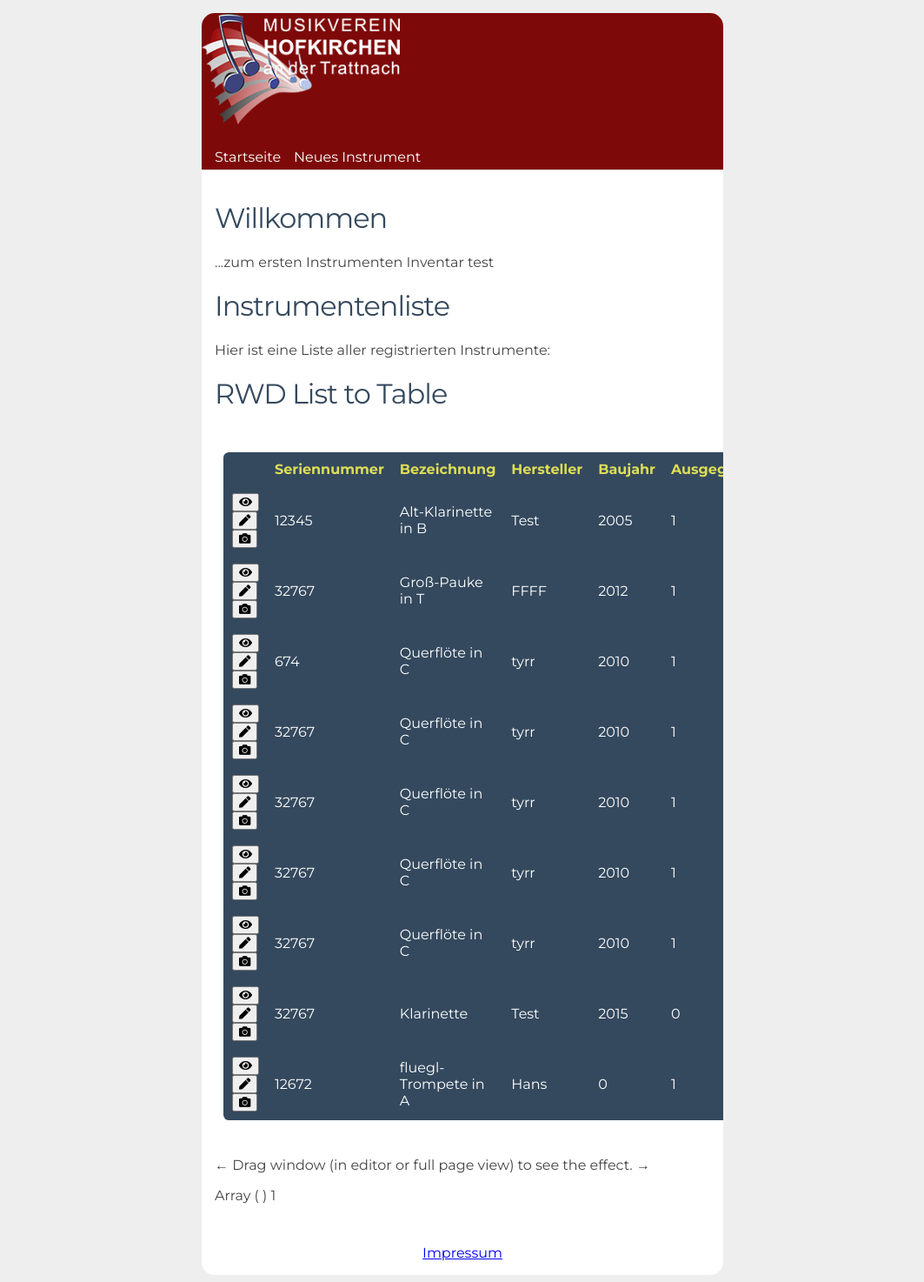
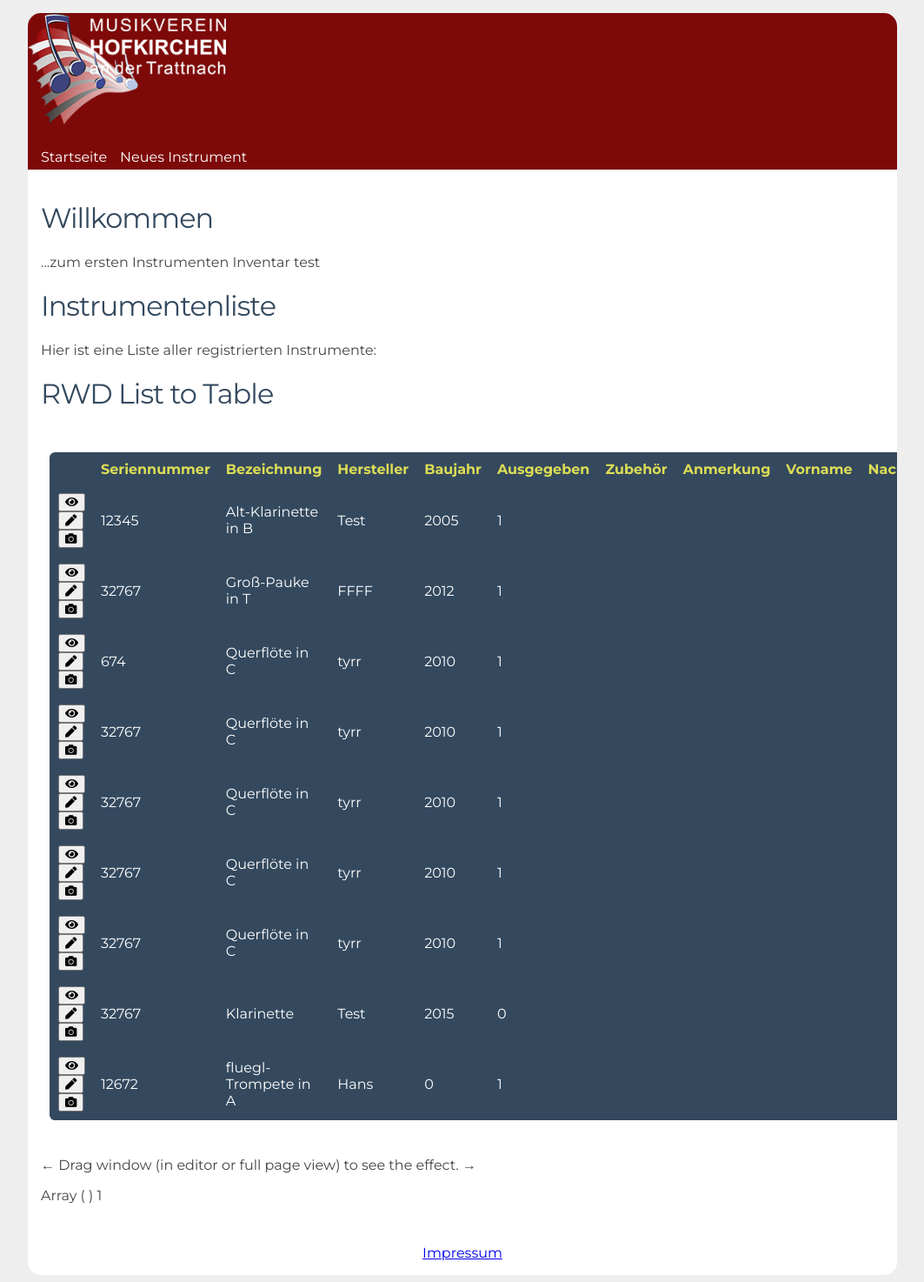
Before and after one commit to Chris-3/MV_inventar, a PHP site: page /index.php in a window 1280 px wide. Shown: the whole page at 87% size, without its empty margins (108-1171 px from the left). Run offline with PHP 8.4, Linux system fonts and the light colour scheme; data comes from the database, SQL or seed files in the repository.

Commit message:
updated css sheet

```diff
--- a/styles/style.css
+++ b/styles/style.css
@@ -6,7 +6,7 @@
 
 @import "style_responsive_table2.css";
 #wrapper {
-    max-width: 600px;
+    max-width: 1000px;
     margin-top: 15px;
     margin-left: auto;
     margin-right: auto;
--- a/templates/header.php
+++ b/templates/header.php
@@ -5,9 +5,9 @@
     <title>MV Hofkirchen Inventar</title>
     <meta charset="UTF-8" />
     <meta name="viewport" content="width=device-width, initial-scale=1">
-    <link rel="stylesheet" type="text/css" href="styles/style.css">
+    <link rel="stylesheet"  href="styles/style.css" type="text/css">
     <link href="/styles/fontawesome/css/all.css" rel="stylesheet">
-    <!--load all styles -->
+    <!--load all styles  -->
 </head>
 <?php $DEBUG = 0 ?>
 
```
